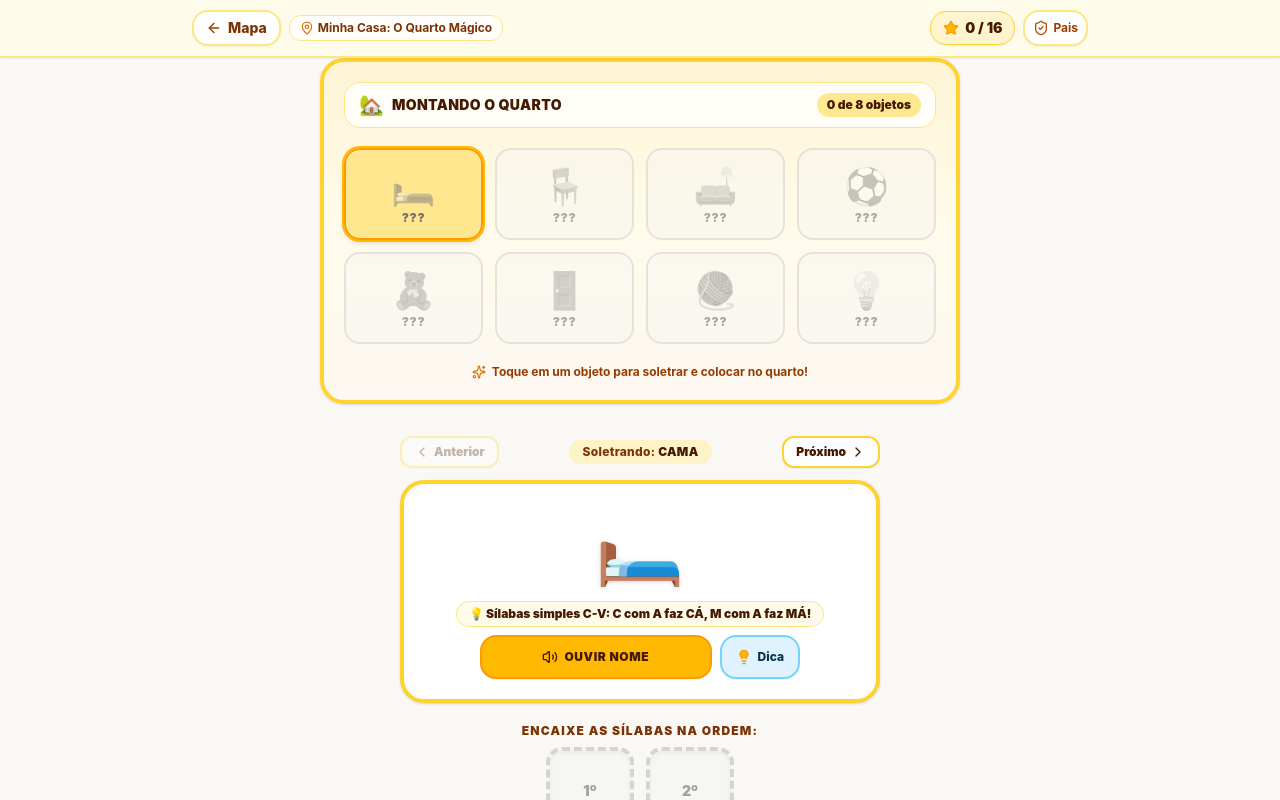
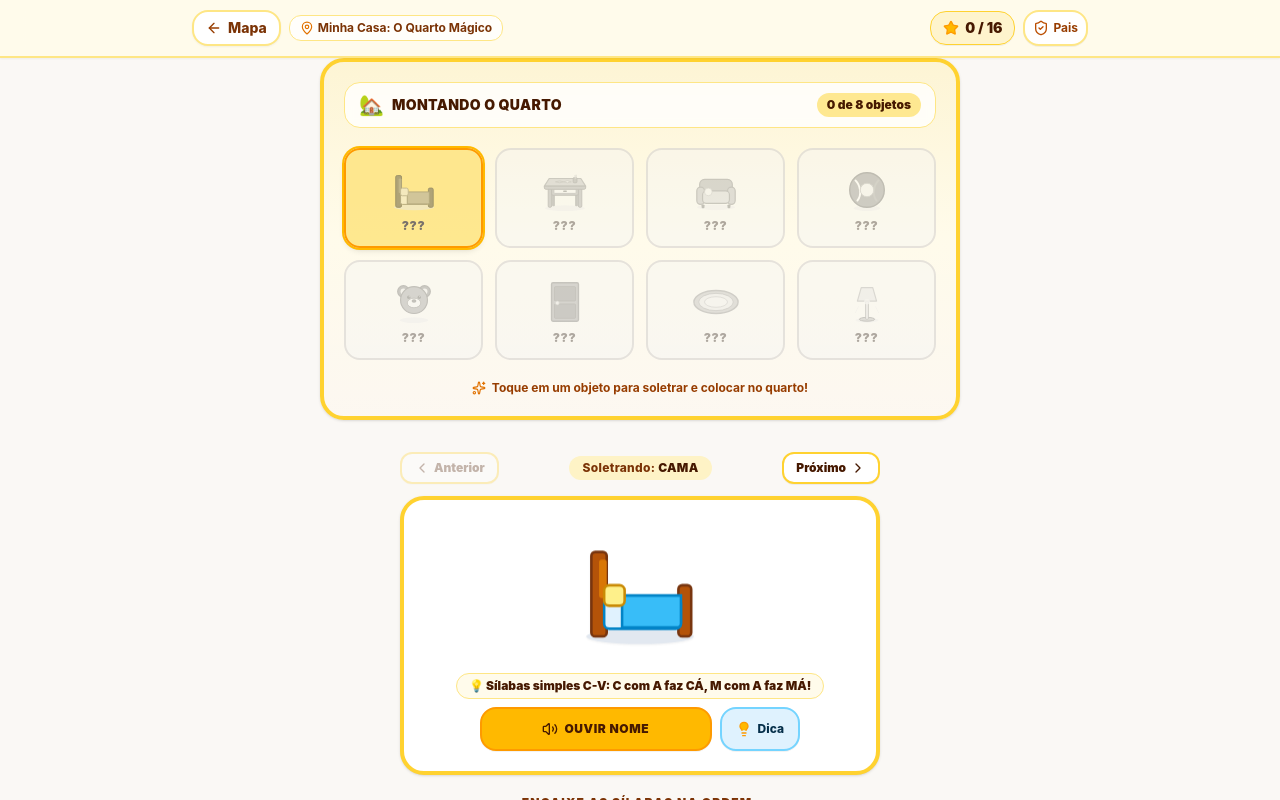
Before and after one commit to 1felipeaac/soletrando-o-mundo, a React (Vite) app: page / in a window 1280 px wide. Both pictures are taken after a click on the element 640 px from the left and 238 px from the top of the page. Shown: the top 800 px of the page. Built offline with nearby package versions, Linux system fonts and the light colour scheme.

Commit message:
fix: voz natural da ultima silaba sem interrupcao e ilustracao vetorial nitida da mesa

```diff
--- /dev/null
+++ b/src/components/ItemIllustration.tsx
@@ -0,0 +1,157 @@
+// Ilustrações vetoriais acessíveis, amigáveis e não-hiperestimulantes
+// Garante representação inequívoca de cada objeto do mundo infantil.
+
+interface ItemIllustrationProps {
+  itemId: string;
+  fallbackIcon?: string;
+  className?: string;
+}
+
+export const ItemIllustration: React.FC<ItemIllustrationProps> = ({
+  itemId,
+  fallbackIcon,
+  className = 'w-14 h-14',
+}) => {
+  switch (itemId.toLowerCase()) {
+    case 'mesa':
+      return (
+        <svg viewBox="0 0 100 100" fill="none" xmlns="http://www.w3.org/2000/svg" className={className}>
+          {/* Sombra no chão */}
+          <ellipse cx="50" cy="88" rx="42" ry="6" fill="#E2E8F0" />
+          {/* Pernas traseiras */}
+          <rect x="23" y="44" width="6" height="40" rx="2" fill="#B45309" />
+          <rect x="71" y="44" width="6" height="40" rx="2" fill="#B45309" />
+          {/* Gaveteiro central */}
+          <rect x="22" y="44" width="56" height="17" rx="3" fill="#D97706" stroke="#92400E" strokeWidth="2" />
+          <rect x="27" y="48" width="46" height="9" rx="2" fill="#FEF3C7" stroke="#B45309" strokeWidth="1.5" />
+          <rect x="46" y="51" width="8" height="3" rx="1.5" fill="#78350F" />
+          {/* Pernas dianteiras */}
+          <rect x="15" y="42" width="7" height="44" rx="2.5" fill="#D97706" stroke="#92400E" strokeWidth="2" />
+          <rect x="78" y="42" width="7" height="44" rx="2.5" fill="#D97706" stroke="#92400E" strokeWidth="2" />
+          {/* Tampo da Mesa */}
+          <path d="M7 42L17 26H83L93 42H7Z" fill="#F59E0B" stroke="#B45309" strokeWidth="2.5" strokeLinejoin="round" />
+          <path d="M7 42H93V46C93 47.5 91.5 48.5 90 48.5H10C8.5 48.5 7 47.5 7 46V42Z" fill="#D97706" stroke="#92400E" strokeWidth="2" />
+          {/* Livro de desenho na mesa */}
+          <path d="M30 33L39 31L47 33L39 35L30 33Z" fill="#38BDF8" stroke="#0284C7" strokeWidth="1.5" />
+          <path d="M47 33L55 31L63 33L55 35L47 33Z" fill="#E0F2FE" stroke="#0284C7" strokeWidth="1.5" />
+          {/* Porta-lápis colorido */}
+          <rect x="67" y="24" width="8" height="11" rx="2" fill="#EC4899" stroke="#BE185D" strokeWidth="1.5" />
+          <line x1="70" y1="20" x2="71.5" y2="25" stroke="#FBBF24" strokeWidth="2" strokeLinecap="round" />
+          <line x1="73" y1="19" x2="73" y2="25" stroke="#10B981" strokeWidth="2" strokeLinecap="round" />
+        </svg>
+      );
+
+    case 'cama':
+      return (
+        <svg viewBox="0 0 100 100" fill="none" xmlns="http://www.w3.org/2000/svg" className={className}>
+          <ellipse cx="50" cy="86" rx="42" ry="6" fill="#E2E8F0" />
+          {/* Cabeceira alta de madeira */}
+          <rect x="12" y="20" width="12" height="66" rx="3" fill="#B45309" stroke="#78350F" strokeWidth="2" />
+          <rect x="18" y="26" width="6" height="30" rx="2" fill="#D97706" />
+          {/* Peseira baixa */}
+          <rect x="80" y="46" width="10" height="40" rx="3" fill="#B45309" stroke="#78350F" strokeWidth="2" />
+          {/* Estrutura do colchão */}
+          <rect x="22" y="56" width="60" height="24" rx="4" fill="#E0F2FE" stroke="#0284C7" strokeWidth="2" />
+          {/* Colcha macia colorida */}
+          <path d="M36 54H82V76C82 78 80.5 79 78.5 79H36V54Z" fill="#38BDF8" stroke="#0284C7" strokeWidth="2" />
+          {/* Travesseiro fofinho */}
+          <rect x="22" y="46" width="16" height="16" rx="4" fill="#FEF08A" stroke="#CA8A04" strokeWidth="2" />
+        </svg>
+      );
+
+    case 'sofa':
+      return (
+        <svg viewBox="0 0 100 100" fill="none" xmlns="http://www.w3.org/2000/svg" className={className}>
+          <ellipse cx="50" cy="86" rx="40" ry="6" fill="#E2E8F0" />
+          {/* Encosto acolchoado */}
+          <rect x="16" y="28" width="68" height="36" rx="10" fill="#F97316" stroke="#C2410C" strokeWidth="2.5" />
+          {/* Braço esquerdo */}
+          <rect x="10" y="44" width="16" height="36" rx="8" fill="#FB923C" stroke="#C2410C" strokeWidth="2.5" />
+          {/* Braço direito */}
+          <rect x="74" y="44" width="16" height="36" rx="8" fill="#FB923C" stroke="#C2410C" strokeWidth="2.5" />
+          {/* Assento macio */}
+          <rect x="22" y="52" width="56" height="26" rx="8" fill="#FDBA74" stroke="#C2410C" strokeWidth="2.5" />
+          {/* Almofadinha */}
+          <circle cx="34" cy="54" r="8" fill="#FEF08A" stroke="#CA8A04" strokeWidth="1.5" />
+          {/* Pés de madeira */}
+          <rect x="20" y="80" width="6" height="8" rx="2" fill="#78350F" />
+          <rect x="74" y="80" width="6" height="8" rx="2" fill="#78350F" />
+        </svg>
+      );
+
+    case 'abajur':
+      return (
+        <svg viewBox="0 0 100 100" fill="none" xmlns="http://www.w3.org/2000/svg" className={className}>
+          <ellipse cx="50" cy="88" rx="24" ry="5" fill="#E2E8F0" />
+          {/* Base e haste */}
+          <ellipse cx="50" cy="86" rx="16" ry="4" fill="#94A3B8" stroke="#475569" strokeWidth="2" />
+          <rect x="47" y="48" width="6" height="38" rx="2" fill="#CBD5E1" stroke="#475569" strokeWidth="1.5" />
+          {/* Cúpula do abajur */}
+          <path d="M30 48L38 20H62L70 48H30Z" fill="#FDE047" stroke="#CA8A04" strokeWidth="2.5" strokeLinejoin="round" />
+          {/* Brilho da luz aconchegante */}
+          <circle cx="50" cy="49" r="6" fill="#FEF08A" opacity="0.8" />
+          <line x1="32" y1="60" x2="26" y2="72" stroke="#FDE047" strokeWidth="2" strokeLinecap="round" opacity="0.6" />
+          <line x1="68" y1="60" x2="74" y2="72" stroke="#FDE047" strokeWidth="2" strokeLinecap="round" opacity="0.6" />
+        </svg>
+      );
+
+    case 'porta':
+      return (
+        <svg viewBox="0 0 100 100" fill="none" xmlns="http://www.w3.org/2000/svg" className={className}>
+          <rect x="22" y="10" width="56" height="80" rx="3" fill="#D97706" stroke="#92400E" strokeWidth="3" />
+          <rect x="28" y="18" width="44" height="30" rx="2" fill="#B45309" stroke="#78350F" strokeWidth="1.5" />
+          <rect x="28" y="54" width="44" height="30" rx="2" fill="#B45309" stroke="#78350F" strokeWidth="1.5" />
+          <circle cx="34" cy="52" r="4" fill="#FDE047" stroke="#CA8A04" strokeWidth="1.5" />
+        </svg>
+      );
+
+    case 'tapete':
+      return (
+        <svg viewBox="0 0 100 100" fill="none" xmlns="http://www.w3.org/2000/svg" className={className}>
+          <ellipse cx="50" cy="50" rx="46" ry="24" fill="#38BDF8" stroke="#0284C7" strokeWidth="3" />
+          <ellipse cx="50" cy="50" rx="36" ry="18" fill="#BAE6FD" stroke="#0284C7" strokeWidth="1.5" />
+          <ellipse cx="50" cy="50" rx="24" ry="11" fill="#FEF08A" stroke="#CA8A04" strokeWidth="1.5" />
+        </svg>
+      );
+
+    case 'bola':
+      return (
+        <svg viewBox="0 0 100 100" fill="none" xmlns="http://www.w3.org/2000/svg" className={className}>
+          <ellipse cx="50" cy="88" rx="28" ry="6" fill="#E2E8F0" />
+          <circle cx="50" cy="50" r="36" fill="#EF4444" stroke="#991B1B" strokeWidth="3" />
+          <path d="M26 30C36 40 40 60 30 72" stroke="#FFFFFF" strokeWidth="4" strokeLinecap="round" fill="none" />
+          <path d="M74 30C64 40 60 60 70 72" stroke="#3B82F6" strokeWidth="4" strokeLinecap="round" fill="none" />
+          <circle cx="50" cy="50" r="14" fill="#FEF08A" stroke="#CA8A04" strokeWidth="2" />
+        </svg>
+      );
+
+    case 'urso':
+      return (
+        <svg viewBox="0 0 100 100" fill="none" xmlns="http://www.w3.org/2000/svg" className={className}>
+          <ellipse cx="50" cy="88" rx="30" ry="6" fill="#E2E8F0" />
+          {/* Orelhas */}
+          <circle cx="28" cy="28" r="12" fill="#B45309" stroke="#78350F" strokeWidth="2.5" />
+          <circle cx="28" cy="28" r="6" fill="#FDE68A" />
+          <circle cx="72" cy="28" r="12" fill="#B45309" stroke="#78350F" strokeWidth="2.5" />
+          <circle cx="72" cy="28" r="6" fill="#FDE68A" />
+          {/* Cabeça */}
+          <circle cx="50" cy="46" r="28" fill="#D97706" stroke="#78350F" strokeWidth="2.5" />
+          {/* Focinho */}
+          <ellipse cx="50" cy="52" rx="14" ry="10" fill="#FEF3C7" stroke="#78350F" strokeWidth="1.5" />
+          <ellipse cx="50" cy="48" rx="5" ry="3.5" fill="#78350F" />
+          {/* Olhinhos */}
+          <circle cx="39" cy="40" r="3.5" fill="#1E293B" />
+          <circle cx="61" cy="40" r="3.5" fill="#1E293B" />
+          <circle cx="40" cy="39" r="1" fill="#FFFFFF" />
+          <circle cx="62" cy="39" r="1" fill="#FFFFFF" />
+        </svg>
+      );
+
+    default:
+      return (
+        <span className="text-4xl flex items-center justify-center select-none" role="img" aria-label={itemId}>
+          {fallbackIcon || '⭐'}
+        </span>
+      );
+  }
+};
--- a/src/components/SceneBuilder.tsx
+++ b/src/components/SceneBuilder.tsx
@@ -1,5 +1,6 @@
 import type { ItemStage } from '../types/game';
 import { Sparkles, CheckCircle2 } from 'lucide-react';
+import { ItemIllustration } from './ItemIllustration';
 
 interface SceneBuilderProps {
   items: ItemStage[];
@@ -61,14 +62,14 @@ export const SceneBuilder: React.FC<SceneBuilderProps> = ({
                   </span>
                 )}
 
-                {/* Ícone Grande do Objeto */}
-                <span
-                  className={`text-3xl sm:text-4xl my-1 transition-transform ${
+                {/* Ilustração Nítida do Objeto */}
+                <div
+                  className={`w-11 h-11 sm:w-12 sm:h-12 my-1 transition-transform flex items-center justify-center ${
                     isCompleted ? 'scale-105' : 'grayscale opacity-50'
                   }`}
                 >
-                  {item.icon}
-                </span>
+                  <ItemIllustration itemId={item.id} fallbackIcon={item.icon} className="w-full h-full object-contain" />
+                </div>
 
                 {/* Nome do Objeto */}
                 <span
--- a/src/components/WordArena.tsx
+++ b/src/components/WordArena.tsx
@@ -3,6 +3,7 @@ import type { ItemStage } from '../types/game';
 import { Volume2, Lightbulb, RotateCcw, ChevronLeft, ChevronRight, Check } from 'lucide-react';
 import { soundService } from '../services/soundService';
 import { speechService } from '../services/speechService';
+import { ItemIllustration } from './ItemIllustration';
 import confetti from 'canvas-confetti';
 
 interface WordArenaProps {
@@ -88,7 +89,8 @@ export const WordArena: React.FC<WordArenaProps> = ({
 
     if (isMatch) {
       hasFinishedRef.current = true;
-      speechService.cancel();
+      // Permite que o áudio da última sílaba termine de tocar com a voz natural
+      const timer = setTimeout(() => {
         soundService.playSnap();
         soundService.playFanfare();
 
@@ -102,6 +104,9 @@ export const WordArena: React.FC<WordArenaProps> = ({
         } catch {}
 
         onComplete(item.id);
+      }, 450);
+
+      return () => clearTimeout(timer);
     } else {
       // Inverteu as sílabas
       const invertedTarget = [...targetSyllables].reverse().join('');
@@ -207,9 +212,9 @@ export const WordArena: React.FC<WordArenaProps> = ({
 
         {/* Ilustração Grande do Objeto */}
         <div className="py-2 flex justify-center">
-          <span className="text-6xl sm:text-7xl animate-float-gentle drop-shadow-sm">
-            {item.icon}
-          </span>
+          <div className="w-28 h-28 sm:w-32 sm:h-32 animate-float-gentle drop-shadow-xs flex items-center justify-center">
+            <ItemIllustration itemId={item.id} fallbackIcon={item.icon} className="w-full h-full object-contain" />
+          </div>
         </div>
 
         {/* Pílula Pedagógica com Regra Fonética e BNCC */}
--- a/src/data/worldsData.ts
+++ b/src/data/worldsData.ts
@@ -42,7 +42,7 @@ export const WORLDS_DATA: WorldRoom[] = [
         phoneticRule: '💡 O S entre duas vogais ganha o som de Z (ME-ZA)!',
         bnccCode: 'EF01LP08',
         category: 'furniture',
-        icon: '🪑',
+        icon: '🗄️',
         roomPlacement: {
           label: 'Mesa de Desenho',
           description: 'Ao lado da janela para aproveitar a luz do sol',
```
Also changed, not shown: src/services/speechService.ts (+8 -4 lines). Lines whose indentation alone changed are shown as unchanged.
